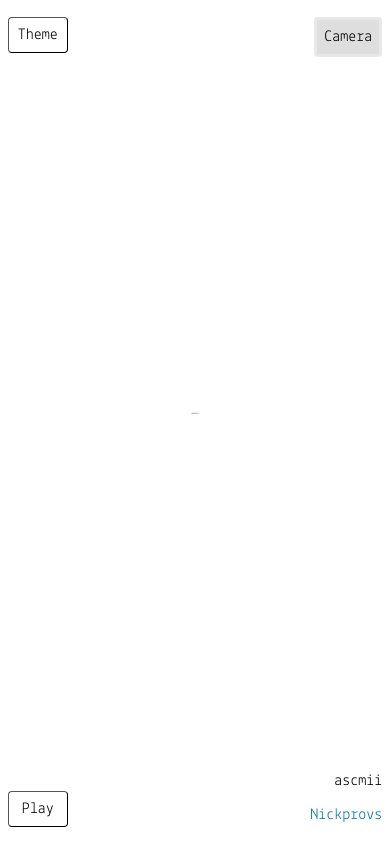
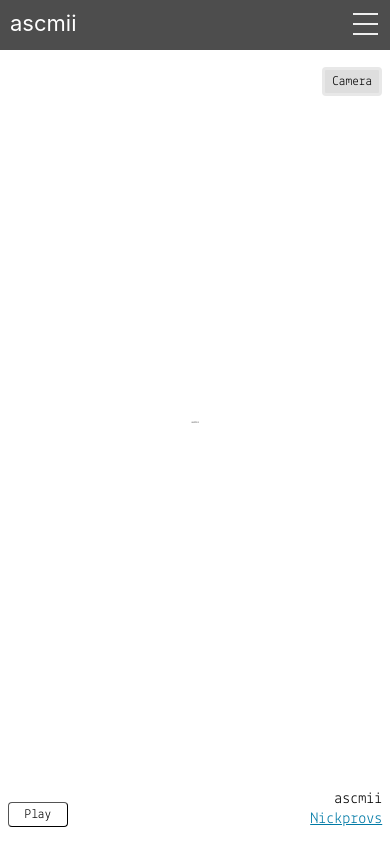
Before and after one commit to Nickprovs/ascmii, a React (Create React App) app: page /camera in a window 390 px wide. Built offline with nearby package versions, Linux system fonts and the light colour scheme.

Commit message:
progress on navbar

```diff
--- a/package.json
+++ b/package.json
@@ -6,12 +6,10 @@
     "@testing-library/jest-dom": "^4.2.4",
     "@testing-library/react": "^9.3.2",
     "@testing-library/user-event": "^7.1.2",
-    "bootstrap": "^4.4.1",
     "react": "^16.12.0",
     "react-dom": "^16.12.0",
     "react-router-dom": "^5.1.2",
-    "react-scripts": "3.3.0",
-    "reactstrap": "^8.2.0"
+    "react-scripts": "3.3.0"
   },
   "scripts": {
     "start": "react-scripts start",
--- a/src/App.css
+++ b/src/App.css
@@ -1,8 +1,8 @@
-.rootDiv {
+.container {
   background-color: var(--b1);
   position: absolute;
   width: 100%;
-  height: 100%;
+  height: calc(100% - 50px);
 }
 
 #ascii {
@@ -43,6 +43,10 @@
   text-align: right;
 }
 
+.mainContainer {
+  position: relative;
+  width: 10;
+}
 .center-wrapper {
   position: fixed;
   top: 50%;
@@ -55,7 +59,7 @@
 }
 
 .top-left-wrapper {
-  position: fixed;
+  position: absolute;
   top: 0;
   left: 0;
   margin-top: 2vh;
@@ -63,7 +67,7 @@
 }
 
 .top-right-wrapper {
-  position: fixed;
+  position: absolute;
   top: 0;
   right: 0;
   margin-top: 2vh;
@@ -71,7 +75,7 @@
 }
 
 .bottom-left-wrapper {
-  position: fixed;
+  position: absolute;
   bottom: 0;
   left: 0;
   margin-bottom: 2vh;
@@ -79,7 +83,7 @@
 }
 
 .bottom-right-wrapper {
-  position: fixed;
+  position: absolute;
   bottom: 0;
   right: 0;
   margin-bottom: 2vh;
--- a/src/App.js
+++ b/src/App.js
@@ -4,11 +4,13 @@
 import Theming from "./lib/theming";
 import CameraVisualizer from "./components/cameraVisualizer";
 import NotFound from "./components/notFound";
+import NavBar from "./components/navBar";
 import "./App.css";
 
 class App extends Component {
   state = {
-    darkModeOn: false
+    darkModeOn: false,
+    navBarCollapsed: true
   };
 
   constructor(props) {
@@ -28,21 +30,28 @@
     this.theming.saveDarkModeOnStatus(darkModeOn);
   }
 
+  handleNavBarToggle() {
+    this.setState({ navBarCollapsed: !this.state.navBarCollapsed });
+  }
+
   render() {
     const theme = this.state.darkModeOn ? Theme.Dark : Theme.Light;
+    const { navBarCollapsed } = this.state;
     return (
       <Theme variables={theme}>
-        <div style={{ zIndex: "2" }} className="top-left-wrapper">
-          <button onClick={this.handleToggleTheme.bind(this)}>Theme</button>
-        </div>
-
         <BrowserRouter>
-          <Switch>
-            <Route path="/camera" component={CameraVisualizer} />
-            <Route path="/not-found" component={NotFound} />
-            <Redirect exact from="/" to="/camera" />
-            <Redirect to="/not-found" />
-          </Switch>
+          <NavBar />
+          <div className="container">
+            {/* <div style={{ zIndex: "2" }} className="top-left-wrapper">
+            <button onClick={this.handleToggleTheme.bind(this)}>Theme</button>
+          </div> */}
+            <Switch>
+              <Route path="/camera" component={CameraVisualizer} />
+              <Route path="/not-found" component={NotFound} />
+              {/* <Redirect exact from="/" to="/camera" /> */}
+              <Redirect to="/not-found" />
+            </Switch>
+          </div>
         </BrowserRouter>
 
         {/* <CameraVisualizer style={{ zIndex: "1" }} /> */}
--- /dev/null
+++ b/src/components/navBar.js
@@ -0,0 +1,32 @@
+import React from "react";
+import { Link, NavLink } from "react-router-dom";
+import "../styles/navBar.css";
+
+const NavBar = props => {
+  return (
+    <div className="nav">
+      <input type="checkbox" id="nav-check" />
+      <div className="nav-header">
+        <div className="nav-title">ascmii</div>
+      </div>
+      <div className="nav-btn">
+        <label for="nav-check">
+          <span></span>
+          <span></span>
+          <span></span>
+        </label>
+      </div>
+
+      <div className="nav-links">
+        <NavLink className="nav-item nav-link" to="/camera">
+          From Camera
+        </NavLink>
+        <NavLink className="nav-item nav-link" to="/file">
+          From File
+        </NavLink>
+      </div>
+    </div>
+  );
+};
+
+export default NavBar;
--- a/src/index.js
+++ b/src/index.js
@@ -4,7 +4,6 @@
 import App from "./App";
 import * as serviceWorker from "./serviceWorker";
 import "./fonts/Lekton-Regular.ttf";
-import "bootstrap/dist/css/bootstrap.min.css";
 
 ReactDOM.render(<App />, document.getElementById("root"));
 
--- /dev/null
+++ b/src/styles/navBar.css
@@ -0,0 +1,97 @@
+* {
+  box-sizing: border-box;
+}
+
+body {
+  margin: 0px;
+}
+
+.nav {
+  height: 50px;
+  width: 100%;
+  background-color: #4d4d4d;
+  position: relative;
+}
+
+.nav > .nav-header {
+  display: inline;
+}
+
+.nav > .nav-header > .nav-title {
+  display: inline-block;
+  font-size: 22px;
+  color: #fff;
+  padding: 10px 10px 10px 10px;
+}
+
+.nav > .nav-btn {
+  display: none;
+}
+
+.nav > .nav-links {
+  display: inline;
+  float: right;
+  font-size: 18px;
+}
+
+.nav > .nav-links > a {
+  display: inline-block;
+  padding: 13px 10px 13px 10px;
+  text-decoration: none;
+  color: #efefef;
+}
+
+.nav > .nav-links > a:hover {
+  background-color: rgba(0, 0, 0, 0.3);
+}
+
+.nav > #nav-check {
+  display: none;
+}
+
+@media (max-width: 600px) {
+  .nav > .nav-btn {
+    display: inline-block;
+    position: absolute;
+    right: 0px;
+    top: 0px;
+  }
+  .nav > .nav-btn > label {
+    display: inline-block;
+    width: 50px;
+    height: 50px;
+    padding: 13px;
+  }
+  .nav > .nav-btn > label:hover,
+  .nav #nav-check:checked ~ .nav-btn > label {
+    background-color: rgba(0, 0, 0, 0.3);
+  }
+  .nav > .nav-btn > label > span {
+    display: block;
+    width: 25px;
+    height: 10px;
+    border-top: 2px solid #eee;
+  }
+  .nav > .nav-links {
+    position: absolute;
+    display: block;
+    width: 100%;
+    background-color: #333;
+    height: 0px;
+    transition: all 0.3s ease-in;
+    overflow-y: hidden;
+    top: 50px;
+    left: 0px;
+  }
+  .nav > .nav-links > a {
+    display: block;
+    width: 100%;
+  }
+  .nav > #nav-check:not(:checked) ~ .nav-links {
+    height: 0px;
+  }
+  .nav > #nav-check:checked ~ .nav-links {
+    height: calc(30vh);
+    overflow-y: auto;
+  }
+}
```
Also changed, not shown: src/components/common/Theme.js (+3 -5 lines), src/styles/themes/darkTheme.js (renamed from src/themes/darkTheme.js), src/styles/themes/lightTheme.js (renamed from src/themes/lightTheme.js), 1 other file (tests, documents, lock files or other folders).
